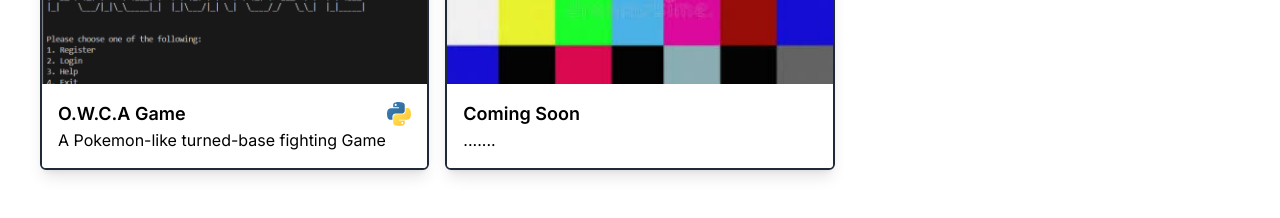
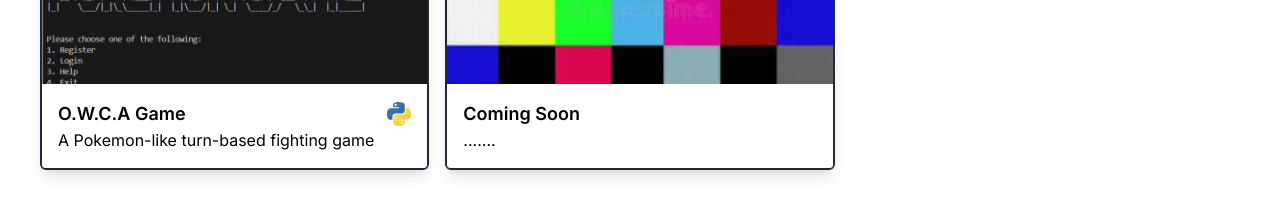
Before and after one commit to AgungLucker/Portofolio-diri, a Next.js app: page / in a window 1280 px wide. Shown: the part 1733-1951 px from the top of the page. Built offline with nearby package versions, Linux system fonts and the light colour scheme.

Commit message:
refactor: correcting project description text in More.jsx

```diff
--- a/src/app/components/More.jsx
+++ b/src/app/components/More.jsx
@@ -8,7 +8,7 @@
   {
     id: 1,
     title: "O.W.C.A Game",
-    description: "A Pokemon-like turned-base fighting Game",
+    description: "A Pokemon-like turn-based fighting game",
     image: "/images/O.W.C.A.png",
     tab: ["Projects"],
     techStack: ["Python"],
```
